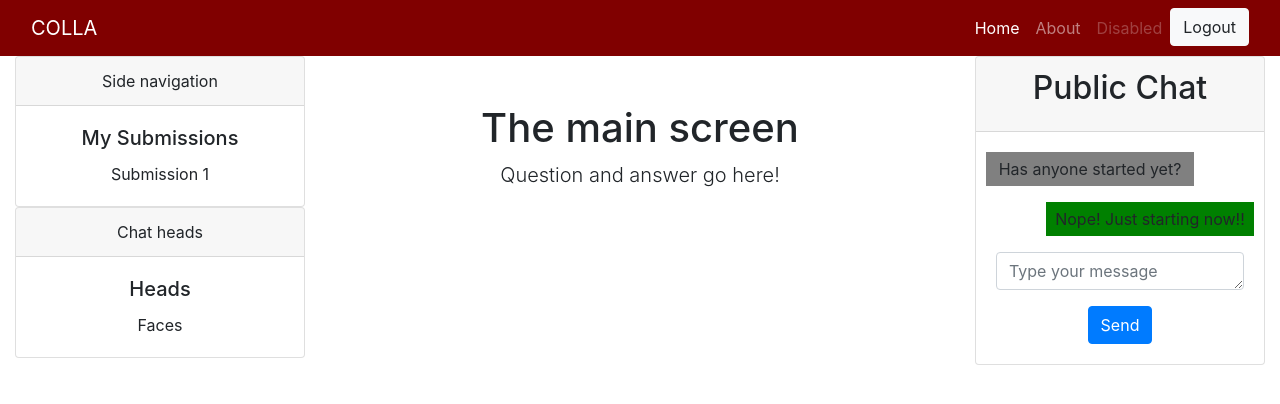
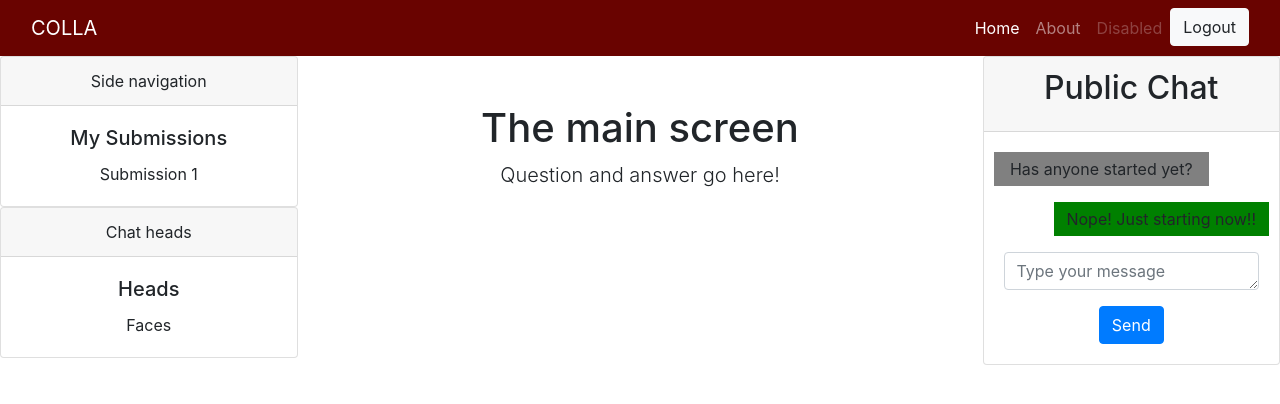
Before and after one commit to Matt-McConway/colla, a website: page index.html in a window 1280 px wide. Drawn offline with Linux system fonts and the light colour scheme.

Commit message:
Pushed columns to edge of viewport

```diff
--- a/index.html
+++ b/index.html
@@ -47,8 +47,8 @@
       </div>
     </nav>
 
-    <!-- Page Content -->
-    <div class="container-fluid">
+    <!-- Page Content
+    <div class="container-fluid">-->
       <div class="row">
         <!-- Leftmost column -->
         <div class="col-lg-3 text-center">
@@ -98,7 +98,7 @@
             </div>
           </div>
         </div>
-      </div>
+      <!--</div> -->
     </div>
 
 
--- a/style.css
+++ b/style.css
@@ -1,8 +1,7 @@
 /* Navigation */
 #main-navigation{
-    background-color: maroon;
+    background-color: #690300;
 }
-
 
 /* Chat */
 .chat-message-other{
```
